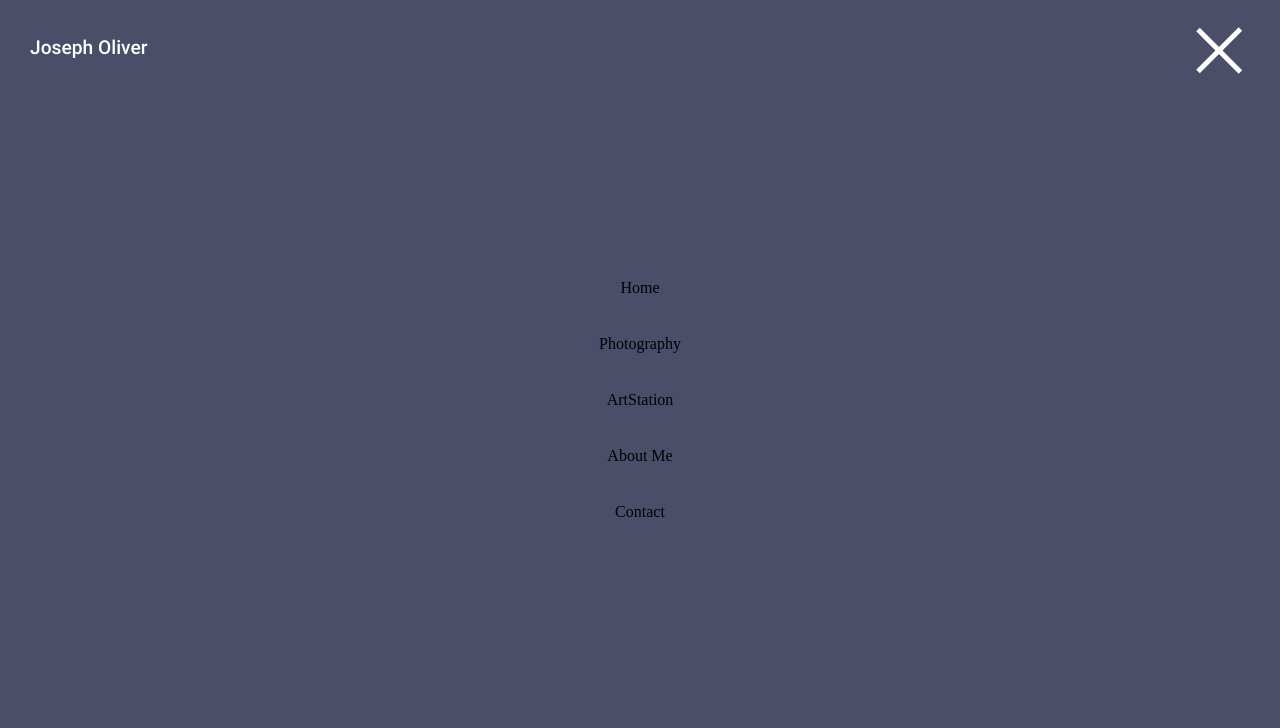
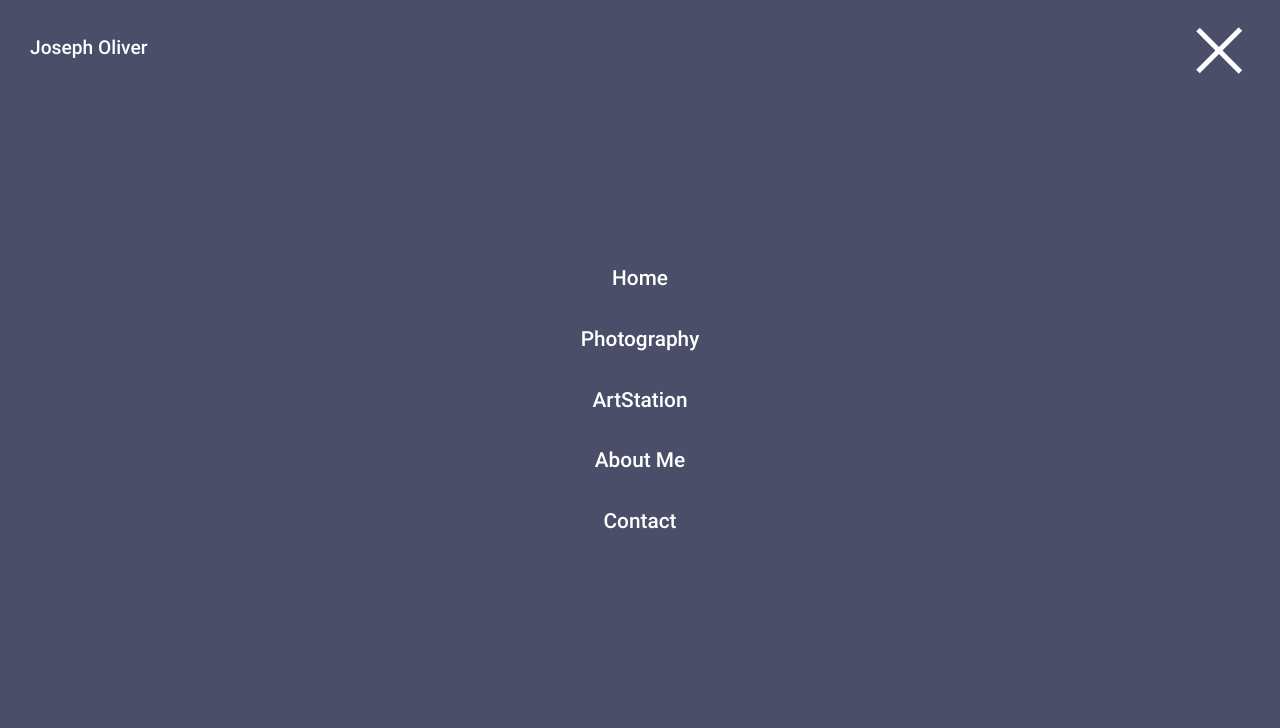
Before and after one commit to ec-rilo/joseph-oliver-portfolio, a website built with webpack: page src/index.html in a window 1280 px wide. Both pictures are taken after a click on the element 1220 px from the left and 52 px from the top of the page. Shown: the top 728 px of the page. Built offline with nearby package versions, Linux system fonts and the light colour scheme.

```diff
--- a/src/styles/main.css
+++ b/src/styles/main.css
@@ -165,11 +165,12 @@
   text-align: center;
 }
 
-.menu-pg-item-container > li > a {
+.menu-pg-item-container > li {
   font-size: 1.3rem;
   color: white;
   text-decoration: none;
   font-family: 'Roboto Medium';
+  cursor: pointer;
 }
 
 /* Icon 4 - By Jesse Couch Codepen: https://codepen.io/designcouch*/
@@ -255,3 +256,6 @@
   top: 39px;
   left: 8px;
 }
+
+.about-me-pg {
+}
```
